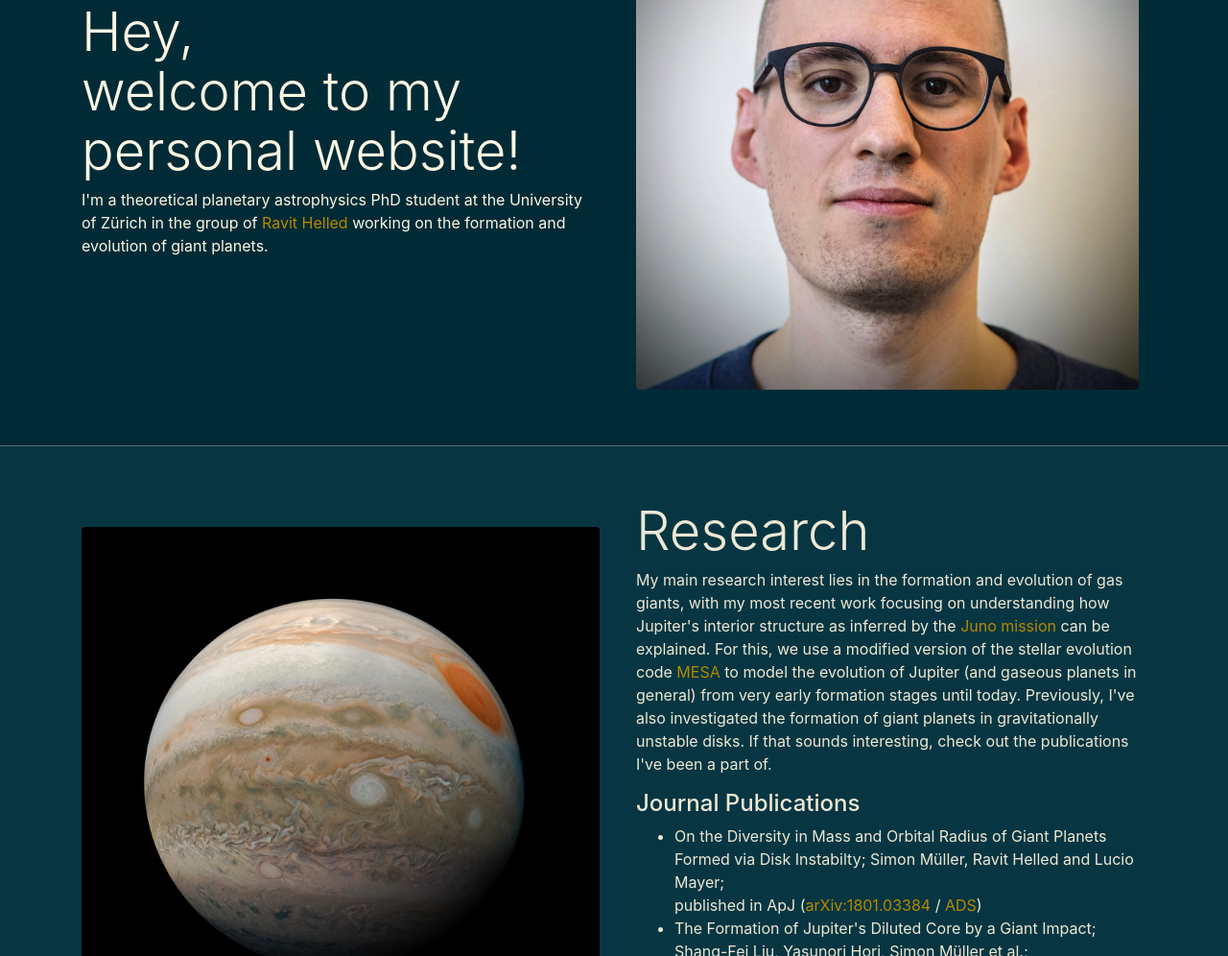
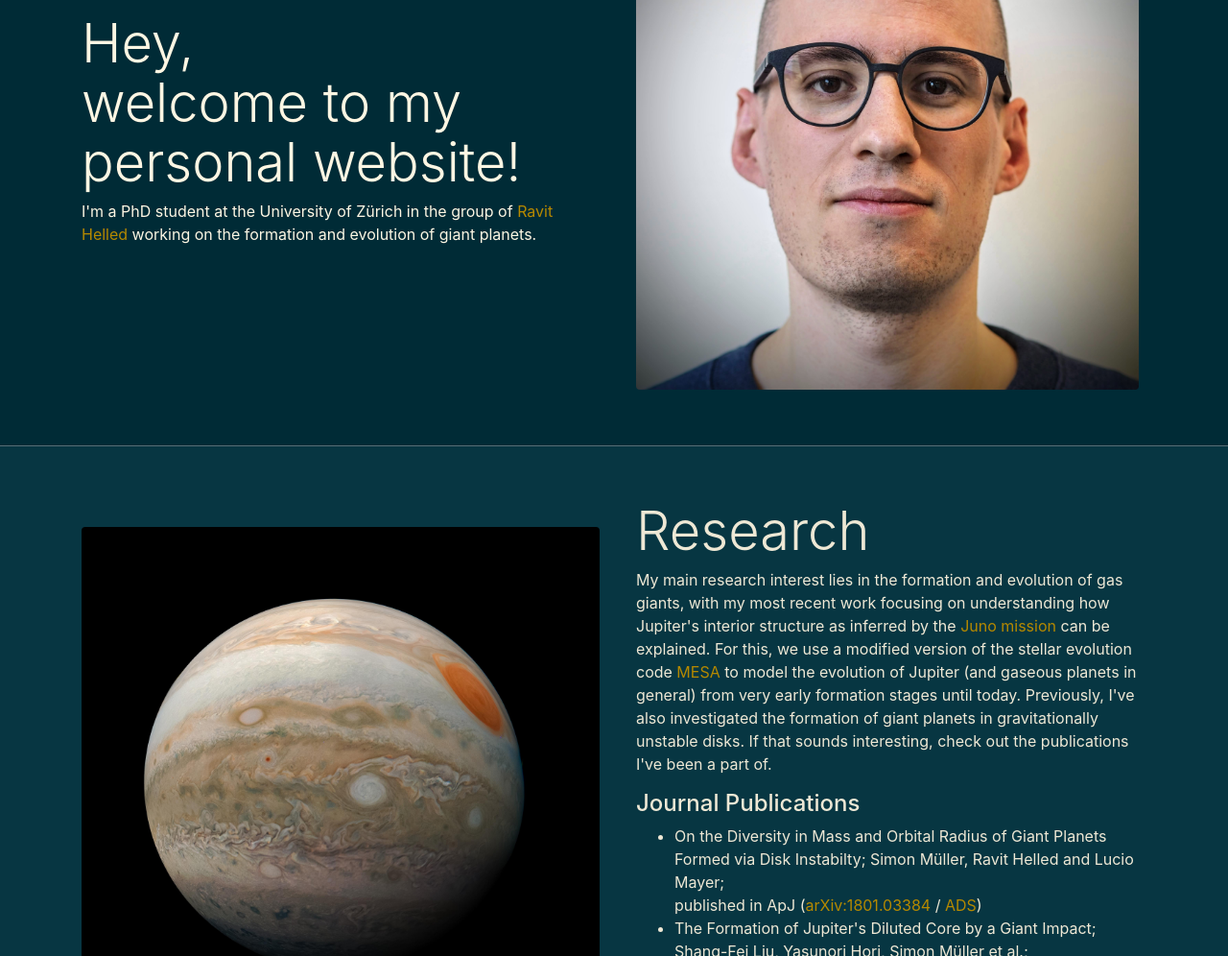
Before and after one commit to tiny-hippo/tiny-hippo.github.io, a website: page index.html in a window 1280 px wide. Shown: the part 797-1793 px from the top of the page at 96% size. Drawn offline with Linux system fonts and the light colour scheme.

Commit message:
update text

```diff
--- a/index.html
+++ b/index.html
@@ -68,7 +68,7 @@
           <div class="col-md-6 order-1">
             <div class="p-6">
               <h2 class="display-4">Hey, <br /> welcome to my personal website!</h2>
-              <p>I'm a theoretical planetary astrophysics PhD student at the University of Zürich in the group of <a href="http://www.ics.uzh.ch/~rhelled/Site/Home.html"> Ravit Helled</a> working on the formation and evolution of giant planets.</p>
+              <p>I'm a PhD student at the University of Zürich in the group of <a href="http://www.ics.uzh.ch/~rhelled/Site/Home.html"> Ravit Helled</a> working on the formation and evolution of giant planets.</p>
             </div>
           </div>
         </div>
```
